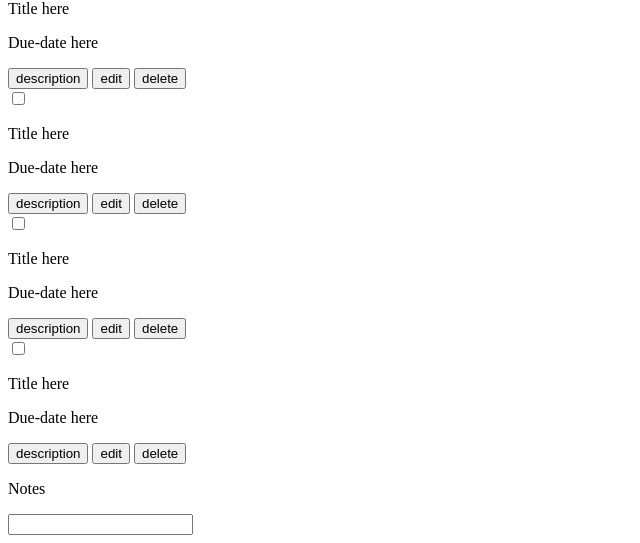
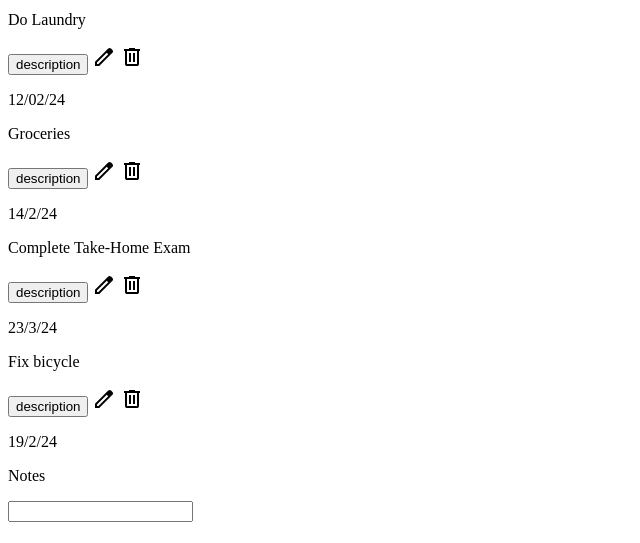
Before and after one commit to Francisco1220/todo-list-app, a website: page src/template.html in a window 1280 px wide. Shown: the part 535-1078 px from the top of the page, without its empty margins (0-640 px from the left). Drawn offline with Linux system fonts and the light colour scheme.

Commit message:
Edit html structure

```diff
--- a/src/template.html
+++ b/src/template.html
@@ -18,7 +18,7 @@
             <div class="sidebar">
                 <ul>
                     <img src="./assets/icons/notes.svg" alt="">
-                    <li class="header">TASKY</li>
+                    <li class="header-title">TASKY</li>
                     <img src="./assets/icons/menu.svg" alt="">
                     <li class="title">Menu</li>
                     <img src="./assets/icons/add-task.svg" alt="">
@@ -40,49 +40,50 @@
                 <div class="header">
                     <!--Project name will be updated in DOM via Javascript-->
                     <h2>Project Name</h2>
+                    <img src="./assets/icons/edit-pen.svg" class="change-project-name">
                     <h2>My Tasks</h2>
-                    <button class="change-project-name">Change Project Name</button>
                 </div>
                 <div class="tasks-container">
                     <!--All task cards will be created in DOM via Javascript except for two task card examples. Only for show-->
-                    <div class="tasks">
-                        <p>Title here</p>
-                        <p>Due-date here</p>
-                        <div class="buttons">
+                    <div class="task-cards">
+                        <div class="circle-check"></div>
+                        <p class="task-title">Do Laundry</p>
+                        <div class="card-interact">
                             <button>description</button>
-                            <button>edit</button>
-                            <button>delete</button>
+                            <img src="./assets/icons/edit-pen.svg" alt="">
+                            <img src="./assets/icons/delete.svg" alt="">
                         </div>
+                        <p class="date">12/02/24</p>
                     </div>
-                    <div class="tasks">
-                        <input type="checkbox">
-                        <p>Title here</p>
-                        <p>Due-date here</p>
-                        <div class="buttons">
+                    <div class="task-cards">
+                        <div class="circle-check"></div>
+                        <p class="task-title">Groceries</p>
+                        <div class="card-interact">
                             <button>description</button>
-                            <button>edit</button>
-                            <button>delete</button>
+                            <img src="./assets/icons/edit-pen.svg" alt="">
+                            <img src="./assets/icons/delete.svg" alt="">
                         </div>
+                        <p class="date">14/2/24</p>
                     </div>
-                    <div class="tasks">
-                        <input type="checkbox">
-                        <p>Title here</p>
-                        <p>Due-date here</p>
-                        <div class="buttons">
+                    <div class="task-cards">
+                        <div class="circle-check"></div>
+                        <p class="task-title">Complete Take-Home Exam</p>
+                        <div class="card-interact">
                             <button>description</button>
-                            <button>edit</button>
-                            <button>delete</button>
+                            <img src="./assets/icons/edit-pen.svg" alt="">
+                            <img src="./assets/icons/delete.svg" alt="">
                         </div>
+                        <p class="date">23/3/24</p>
                     </div>
-                    <div class="tasks">
-                        <input type="checkbox">
-                        <p>Title here</p>
-                        <p>Due-date here</p>
-                        <div class="buttons">
+                    <div class="task-cards">
+                        <div class="circle-check"></div>
+                        <p class="task-title">Fix bicycle</p>
+                        <div class="card-interact">
                             <button>description</button>
-                            <button>edit</button>
-                            <button>delete</button>
+                            <img src="./assets/icons/edit-pen.svg" alt="">
+                            <img src="./assets/icons/delete.svg" alt="">
                         </div>
+                        <p class="date">19/2/24</p>
                     </div>
                 </div>
             </div>
```
